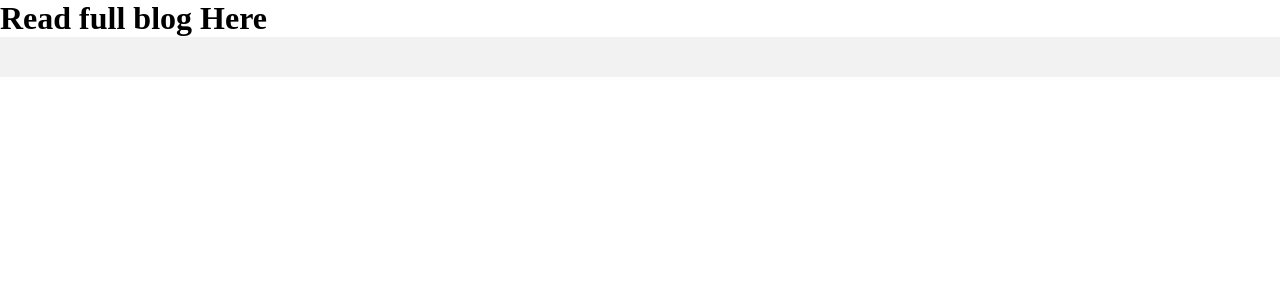
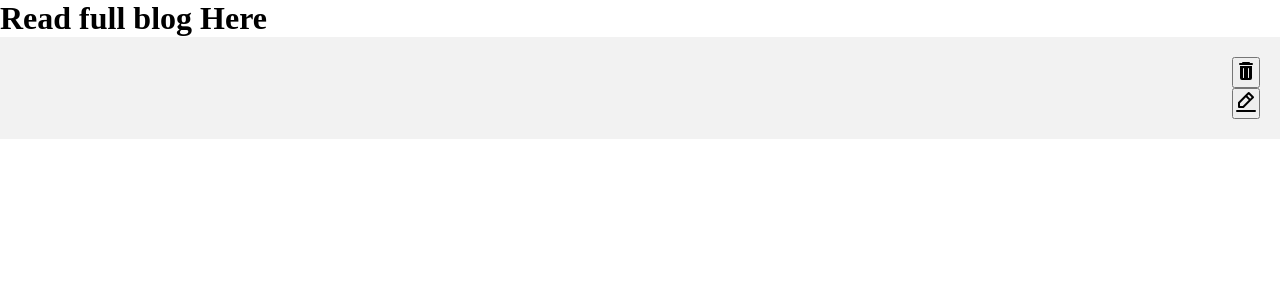
Before and after one commit to Sahil-Simform-09/blog-project, a Node server app: template views/blog.ejs in a window 1280 px wide. Shown: the part 46-346 px from the top of the page. Run offline with Node 20, Linux system fonts and the light colour scheme; the template is opened without the code that fills it, so the values that code supplies are empty.

Commit message:
feat: add delete route

```diff
--- a/blog.json
+++ b/blog.json
@@ -1 +1 @@
-{"blogs":[{"title":"sfdsfs","author":"sdfsd","content":"sfsfs","id":1685092722333},{"title":"nodejs","author":"Sahil ","content":"Hi! Welcome to NODE AND EJS TEMPLATE ENGINE SERIES. Today, we will talk about EJS conditions, that is the if/else statement.\r\n\r\nEJS gives us the flexibility to fill it's template depending on a particular condition.\r\n\r\nFOR EXAMPLE - Let's assume you have a template for a social media of 12+ (age) users only.\r\n\r\nYou can control the number of people signing up by placing a condition as seen below,\r\n\r\nTake Note! You should have Node.js installed in your before you can start using EJS in this artic","id":1685095528998},{"title":"Angular","author":"Bj","content":"this article is for Angular","id":1685095686958},{"title":"react","author":"sh","content":"this is for react","id":1685095732231}]}
+{"blogs":[]}
--- a/public/css/style.css
+++ b/public/css/style.css
@@ -2,6 +2,9 @@
     margin: 0;
     padding: 0;
     box-sizing: border-box;
+}
+svg, svg *{
+    pointer-events: none;
 }
 ul {
     list-style-type: none;
@@ -55,6 +58,13 @@ li a:hover {
     background-color: #f2f2f2;
     padding: 20px;
     margin-bottom: 20px;
+    display: flex;
+    justify-content: space-between;
+}
+.blog-button {
+    display: flex;
+    flex-direction: column;
+    justify-content: center;
 }
 .blog h2 {
     font-size: 24px;
--- a/views/blog.ejs
+++ b/views/blog.ejs
@@ -18,10 +18,45 @@
     <h1>Read full blog Here</h1>
     <div id="blog-container">
         <div class="blog">
-            <h2><%= blog.title %></h2>
-            <h4><%= blog.author %></h4>
-            <p><%= blog.content %></p>
+            <div class="blog-text">
+                <h2><%= blog.title %></h2>
+                <h4><%= blog.author %></h4>
+                <p><%= blog.content %></p>
+            </div>
+            <div class="blog-button">
+                <button class="btn" id="delete">
+                    <svg xmlns="http://www.w3.org/2000/svg" width="24" height="24" fill="none"><path fill="#000" d="M15 3a1 1 0 0 1 1 1h2a1 1 0 1 1 0 2H6a1 1 0 0 1 0-2h2a1 1 0 0 1 1-1h6Z"></path><path fill="#000" fill-rule="evenodd" d="M6 7h12v12a2 2 0 0 1-2 2H8a2 2 0 0 1-2-2V7Zm3.5 2a.5.5 0 0 0-.5.5v9a.5.5 0 0 0 1 0v-9a.5.5 0 0 0-.5-.5Zm5 0a.5.5 0 0 0-.5.5v9a.5.5 0 0 0 1 0v-9a.5.5 0 0 0-.5-.5Z" clip-rule="evenodd"></path></svg>
+                </button>
+                <button class="btn" id="edit">
+                    <svg xmlns="http://www.w3.org/2000/svg" viewBox="0 0 24 24"><path d="M5,18H9.24a1,1,0,0,0,.71-.29l6.92-6.93h0L19.71,8a1,1,0,0,0,0-1.42L15.47,2.29a1,1,0,0,0-1.42,0L11.23,5.12h0L4.29,12.05a1,1,0,0,0-.29.71V17A1,1,0,0,0,5,18ZM14.76,4.41l2.83,2.83L16.17,8.66,13.34,5.83ZM6,13.17l5.93-5.93,2.83,2.83L8.83,16H6ZM21,20H3a1,1,0,0,0,0,2H21a1,1,0,0,0,0-2Z"></path></svg>
+                </button>
+            </div>
         </div>
     </div>
+    <script>
+        const buttonContainer = document.querySelector('.blog-button');
+        buttonContainer.addEventListener('click', event => {
+
+            let whichWork;
+            if(event.target.id === 'delete') {
+                whichWork = 'delete';
+            } else if(event.target.id === 'edit') {
+                whichWork = 'edit';
+            }
+
+            if(whichWork !== undefined) {
+                let url =  '/blog/' + '<%=blog.id%>' + '/' + whichWork;
+                fetch(url, {
+                    method: 'DELETE'
+                })
+                .then(response => {
+                    console.log(response.body.getReader());
+                })
+                .catch(error => {
+                    console.log(error);
+                });
+            }
+        });
+    </script>
 </body>
 </html>
--- a/views/blogs.ejs
+++ b/views/blogs.ejs
@@ -16,14 +16,16 @@
         <div id="blog-container">
             <% blogs.forEach( blog => { %>
                 <div class="blog">
+                    <div class="blog-text">
                         <h2><%= blog.title %></h2>
                         <h4><%= blog.author %></h4>
                         <% if(blog.content.length > 100) { %>
                             <p><%= blog.content.substring(0, 100) %></p>
-                        <a href="/blog/<%= blog.id %>">Read more...</a>
                         <% } else { %>
                             <p><%= blog.content %></p>
                         <% } %>
+                        <a href="/blog/<%= blog.id %>">Read more...</a>
+                    </div>
                 </div>
             <% }); %>
         </div>
```
Also changed, not shown: routes/blog.js (+40 -5 lines). Lines whose indentation alone changed are shown as unchanged.
